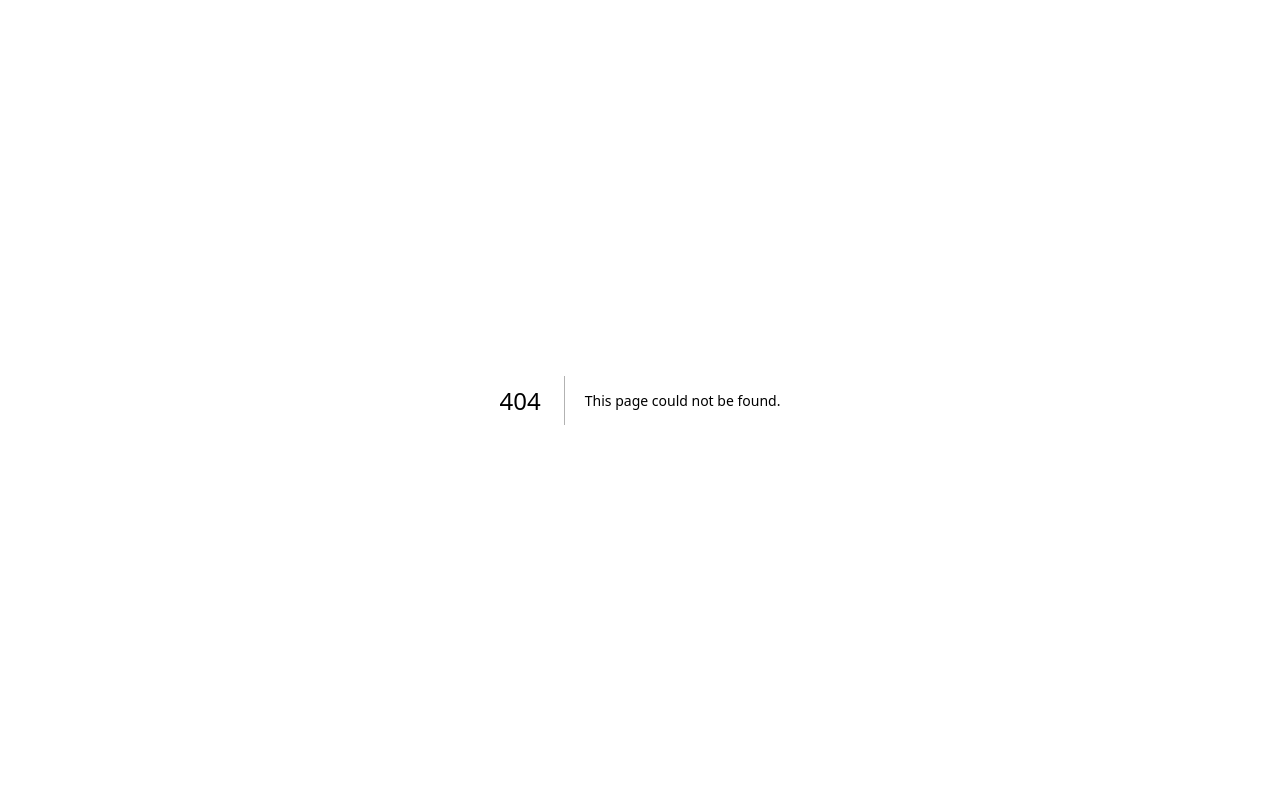
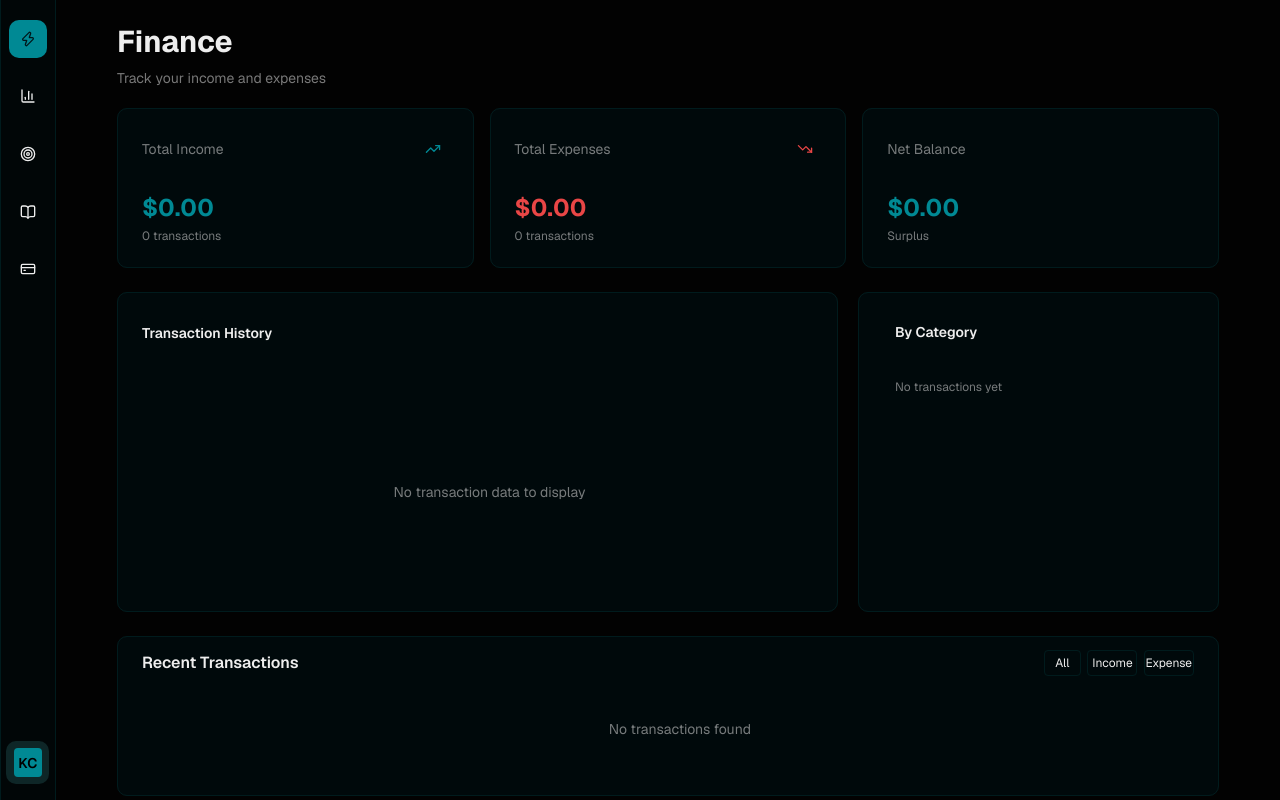
Before and after one commit to EphiusJB/LifeOS, a Next.js app in the folder life-os/: page /finance in a window 1280 px wide. Before the commit this address had no page. Built offline with nearby package versions, Linux system fonts and the light colour scheme.

Commit message:
finance ui created

```diff
--- /dev/null
+++ b/life-os/app/finance/page.js
@@ -0,0 +1,82 @@
+import Navbar from '@/components/navbar';
+import { BookOpen } from 'lucide-react';
+import { TrendingUp, TrendingDown, MoveRight } from 'lucide-react';
+
+export const metadata = {
+    title: "Finance"
+};
+
+export default function Finance(){
+  return(
+    <div className='flex justify-between h-screen'>
+      <Navbar/>
+      <div className='w-full h-full'>
+        <section className='mt-6 mb-5 w-9/10 mx-auto'>
+          <div className='text-3xl font-bold mb-2'>Finance</div>
+          <div className='text-sm text-foreground/50'>Track your income and expenses</div>
+        </section>
+
+        <section className='flex justify-between w-9/10 mx-auto h-1/5 mb-6'>
+          <article className='border border-border bg-card rounded-lg w-1/3 me-4 h-full'>
+            <div className='flex h-1/2 items-center justify-between px-6'>
+              <div className='text-sm text-foreground/50'>Total Income</div>
+              <div className='flex rounded-lg items-center justify-center text-ring h-2/5 aspect-square'>
+                <TrendingUp className='h-1/2'/>
+              </div>
+            </div>
+            <div className='flex h-1/4 ms-6 font-bold text-2xl text-ring items-center'>$0.00</div>
+            <div className='text-xs ps-6 text-foreground/50'>0 transactions</div>
+          </article>
+          <article className='border border-border bg-card rounded-lg w-1/3 me-4 h-full'>
+            <div className='flex h-1/2 items-center justify-between px-6'>
+              <div className='text-sm text-foreground/50'>Total Expenses</div>
+              <div className='flex rounded-lg items-center justify-center h-2/5 text-destructive aspect-square'>
+                <TrendingDown className=' h-1/2'/>
+              </div>
+            </div>
+            <div className='flex h-1/4 ms-6 font-bold text-2xl text-destructive items-center'>$0.00</div>
+            <div className='text-xs ps-6 text-foreground/50'>0 transactions</div>
+          </article>
+          <article className='border border-border bg-card rounded-lg w-1/3 h-full'>
+            <div className='flex h-1/2 items-center ps-6'>
+              <div className='text-sm text-foreground/50'>Net Balance</div>
+            </div>
+            <div className='flex h-1/4 ms-6 font-bold text-2xl text-ring items-center'>$0.00</div>
+            <div className='text-xs ps-6 text-foreground/50'>Surplus</div>
+          </article>
+        </section>
+
+        <section className='flex justify-between w-9/10 h-2/5 mx-auto mb-6'>
+          <article className='border border-border bg-card rounded-lg w-2/3 me-5 h-full'>
+            <div className='flex justify-between items-center h-1/4'>
+              <div className='text-sm font-semibold ms-6'>Transaction History</div>
+            </div>
+            <div className="flex items-center justify-center text-sm text-foreground/50 ps-6 h-3/4">
+              No transaction data to display
+            </div>
+          </article>
+          <article className='flex flex-col border border-border bg-card rounded-lg justify-center items-center text-xs gap-2 w-1/3'>
+            <div className='flex text-sm font-semibold h-1/4 w-4/5 items-center'>By Category</div>
+            <div className='text-foreground/50 h-3/4 w-4/5'>No transactions yet</div>
+          </article>
+        </section>
+
+        <section className='w-9/10 h-1/5 mx-auto'>
+          <article className='flex flex-col items-center w-full h-full border border-border bg-card rounded-lg'>
+            <div className='flex px-6 justify-between items-center h-1/3 w-full'>
+                <div className='font-semibold'>Recent Transactions</div>
+                <div className='flex justify-between w-1/7'>
+                    <button className='text-foreground text-xs border border-border rounded w-1/4 h-1/2 py-1 transition-colors hover:bg-ring hover:text-black'>All</button>
+                    <button className='text-foreground text-xs border border-border rounded w-1/3 h-1/2 py-1 transition-colors hover:bg-ring hover:text-black'>Income</button>
+                    <button className='text-foreground text-xs border border-border rounded w-1/3 h-1/2 py-1 transition-colors hover:bg-ring hover:text-black'>Expense</button>
+                </div>
+            </div>
+            <div className='flex text-sm text-foreground/50 w-full items-center justify-center ps-6 h-1/2'>
+              No transactions found
+            </div>
+          </article>
+        </section>
+      </div>
+    </div>
+  );
+}
--- /dev/null
+++ b/life-os/app/goals/page.js
@@ -0,0 +1,17 @@
+import Navbar from "@/components/navbar";
+
+export const metadata = {
+    title: "Goals"
+};
+
+export default function Goals(){
+    return(
+        <div>
+            <Navbar/>
+            <section className='mt-6 mb-5 w-9/10 mx-auto'>
+                <div className='text-3xl font-bold mb-2'>Goals</div>
+                <div className='text-sm text-foreground/50'>${0} Goals tracked</div>
+            </section>
+        </div>
+    );
+}
--- /dev/null
+++ b/life-os/app/journal/page.js
@@ -0,0 +1,17 @@
+import Navbar from '@/components/navbar';
+
+export const metadata = {
+    title: "Journal"
+};
+
+export default function Journal(){
+    return(
+        <div className="flex h-screen justify-between">
+            <Navbar/>
+            <section className='mt-6 mb-5 w-9/10 mx-auto'>
+                <div className='text-3xl font-bold mb-2'>Journal</div>
+                <div className='text-sm text-foreground/50'>${0} entries recorded</div>
+            </section>
+        </div>
+    );
+}
```
